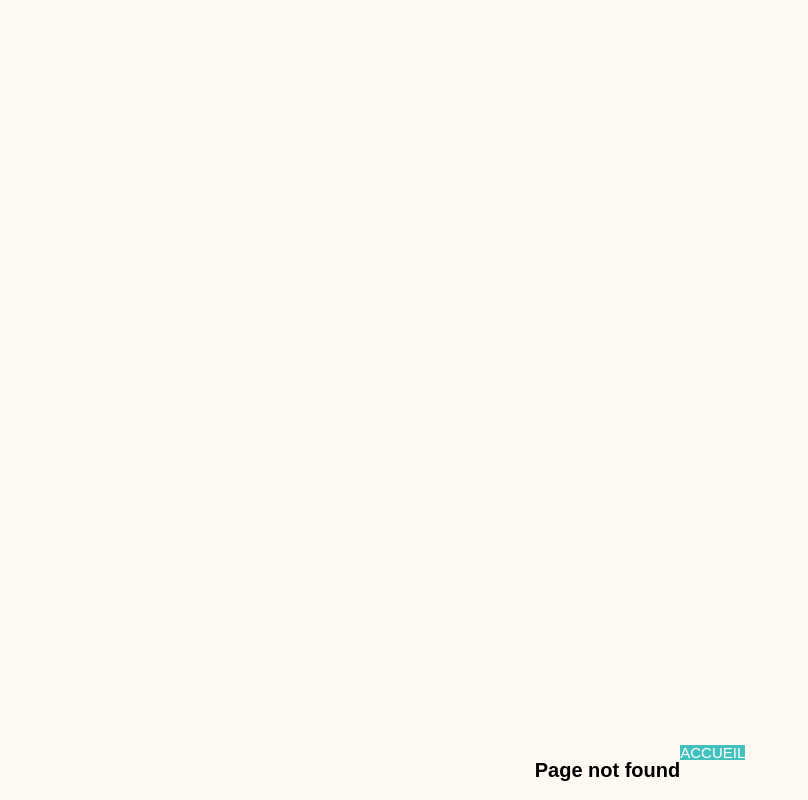
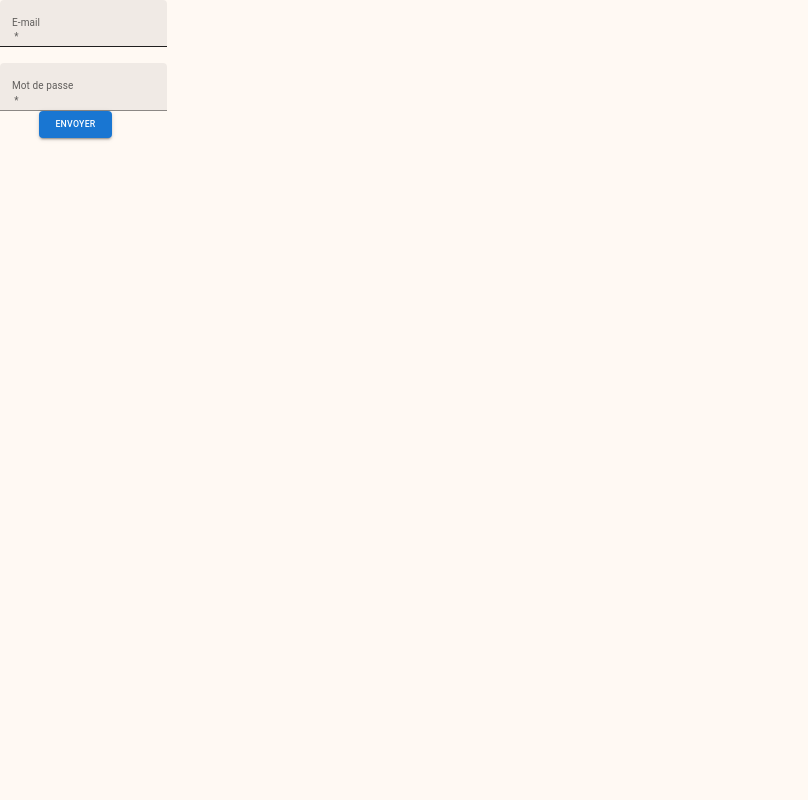
Before and after one commit to Boyadjie/Findizzy, a React (Create React App) app in the folder findizzy-front/: page /connexion in a window 1280 px wide. Before the commit this address had no page. Shown: the whole page, without its empty margins (0-808 px from the left). Built offline with nearby package versions, Linux system fonts and the light colour scheme.

Commit message:
add Sign in form with connexion management

```diff
--- a/findizzy-front/package.json
+++ b/findizzy-front/package.json
@@ -12,6 +12,7 @@
     "@testing-library/user-event": "^13.5.0",
     "axios": "^0.27.2",
     "gsap": "^3.9.1",
+    "jwt-decode": "^3.1.2",
     "node-sass": "^7.0.1",
     "react": "^17.0.2",
     "react-dom": "^17.0.2",
--- a/findizzy-front/src/App.js
+++ b/findizzy-front/src/App.js
@@ -1,4 +1,4 @@
-import React from 'react';
+import React, { useState } from 'react';
 import { BrowserRouter, Routes, Route } from "react-router-dom";
 import PetInfo from './components/profile/PetInfo';
 import Home from './pages/Home';
@@ -6,19 +6,28 @@ import NotFound from './pages/NotFound';
 import CreatePet from './pages/pets/CreatePet';
 import Profile from './pages/Profile';
 import Location from './pages/Location/Location';
+import SingIn from './pages/SingIn';
+import AuthContext from './contexts/authContext';
+import authApi from './services/authApi';
+import PrivateRoute from './components/PrivateRoute';
 
 const App = () => {
+  const [isAuthenticated,setIsAuthenticated] = useState(authApi.isAuthenticated);
+
   return (
+    <AuthContext.Provider value={{isAuthenticated,setIsAuthenticated}}>
       <BrowserRouter>
         <Routes>
           <Route exact path='/' element={<Home/>} />
-        <Route exact path='/profil' element={<Profile/>} />
+          <Route exact path='/connexion' element={<SingIn/>} />
+          <Route exact path='/profil' element={<PrivateRoute ><Profile/></PrivateRoute>} />
           <Route exact path="/profil/ajouter-animal" element={<CreatePet/>} />
           <Route exact path='/profil/pet' element={<PetInfo/>} />
           <Route exact path='/localiser' element={<Location />} />
           <Route path='*' element={<NotFound/>} />
         </Routes>
       </BrowserRouter>
+    </AuthContext.Provider>
   );
 };
 
--- /dev/null
+++ b/findizzy-front/src/components/PrivateRoute.js
@@ -0,0 +1,18 @@
+import React, { useContext } from 'react';
+import authContext from '../contexts/authContext';
+import { useLocation, Navigate } from 'react-router-dom';
+
+const PrivateRoute = ({ children }) => {
+  const {isAuthenticated} = useContext(authContext);
+  const { pathname } = useLocation();
+
+  if (isAuthenticated) {
+    return children;
+  }else if(!isAuthenticated && pathname == "/connexion") {
+    return <Navigate to="/connexion" state={{ from: pathname }} replace />
+  }else {
+    return <Navigate to="/" state={{ from: pathname }} replace />
+  }
+};
+
+export default PrivateRoute;
--- /dev/null
+++ b/findizzy-front/src/components/forms/FormLogin.js
@@ -0,0 +1,68 @@
+import React, { useState, useContext } from 'react';
+import TextField from '@mui/material/TextField';
+import Grid from '@mui/material/Grid';
+import Button from '@mui/material/Button';
+import authApi from '../../services/authApi';
+import authContext from '../../contexts/authContext';
+import { useNavigate } from 'react-router-dom';
+
+const FormLogin = () => {
+  const navigate = useNavigate();
+  const {setIsAuthenticated} = useContext(authContext);
+  const [credentials, setCredentials] = useState({ identifier: "", password: "" });
+
+  const handleSubmit = async (event) => {
+    event.preventDefault();
+
+    try {
+      const data = authApi.authenticate(credentials);
+      setIsAuthenticated(true);
+      navigate('/profil');
+    } catch (e) {
+      console.log(e);
+    }
+  }
+
+  const handleChange = ({ currentTarget }) => {
+    const {name, value} = currentTarget;
+    setCredentials({
+      ...credentials,
+      [name]: value,
+    })
+  }
+
+  return (
+    <div className='formLogin'>
+      <form onSubmit={handleSubmit}>
+        <Grid container spacing={2} alignItems="center" direction="column">
+          <Grid item>
+            <TextField
+                required
+                id="identifier"
+                label="E-mail"
+                variant="filled"
+                name="identifier"
+                type="text"
+                onChange={handleChange}
+              />
+          </Grid>
+          <Grid item >
+            <TextField
+              required
+              id="password"
+              label="Mot de passe"
+              variant="filled"
+              name="password"
+              type="text"
+              onChange={handleChange}
+            />
+          </Grid>
+
+          <Button variant="contained" type='submit'>Envoyer</Button>
+        </Grid>
+      </form>
+    </div>
+  );
+};
+
+export default FormLogin;
--- a/findizzy-front/src/config.js
+++ b/findizzy-front/src/config.js
@@ -2,3 +2,5 @@ export const API_URL = "http://localhost:1337/api/";
 
 export const URL_PETS = API_URL + "pets"
 export const URL_USERS = API_URL + "users"
+export const URL_LOGIN = API_URL + "auth/local"
+export const URL_REGISTER = API_URL + "auth/local/register"
--- /dev/null
+++ b/findizzy-front/src/contexts/authContext.js
@@ -0,0 +1,6 @@
+import React from 'react';
+
+export default React.createContext({
+  isAuthenticated: false,
+  setIsAuthenticated: (value) => {}
+});
--- /dev/null
+++ b/findizzy-front/src/pages/SingIn.js
@@ -0,0 +1,12 @@
+import React from 'react';
+import FormLogin from '../components/forms/FormLogin';
+
+const SingIn = () => {
+  return (
+    <div className='signIn'>
+      <FormLogin />
+    </div>
+  );
+};
+
+export default SingIn;
--- /dev/null
+++ b/findizzy-front/src/services/authApi.js
@@ -0,0 +1,39 @@
+import { URL_LOGIN } from "../config"
+import axios from "axios";
+import jwtDecode from "jwt-decode"
+
+function authenticate(credentials) {
+  axios.post(URL_LOGIN, credentials)
+  .then(res => res.data)
+  .then(data => {
+    window.localStorage.setItem('authToken', data.jwt);
+    window.localStorage.setItem('username', data.user.username);
+    axios.defaults.headers["Authorization"] = "Bearer " + data.jwt;
+  })
+  .catch(error => {
+      console.log(error.response)
+  });
+}
+
+function isAuthenticated() {
+  const token = window.localStorage.getItem('authToken');
+
+  if(token){
+    const {exp} = jwtDecode(token);
+
+    if(exp * 1000 > new Date().getTime()){
+      return true;
+    }else {
+      return false;
+    }
+  }else {
+    return false;
+  }
+}
+
+const exportedObject = {
+  authenticate,
+  isAuthenticated,
+};
+
+export default exportedObject;
--- a/findizzy-front/src/services/petApi.js
+++ b/findizzy-front/src/services/petApi.js
@@ -1,7 +1,8 @@
+import { URL_PETS } from "../config"
 import axios from "axios";
 
 function createPet(pet) {
-  axios.post('http://localhost:1337/api/pets', { data: pet })
+  axios.post(URL_PETS, { data: pet })
   .then(response => {
     console.log(response)
   })
```
Lines whose indentation alone changed are shown as unchanged.
